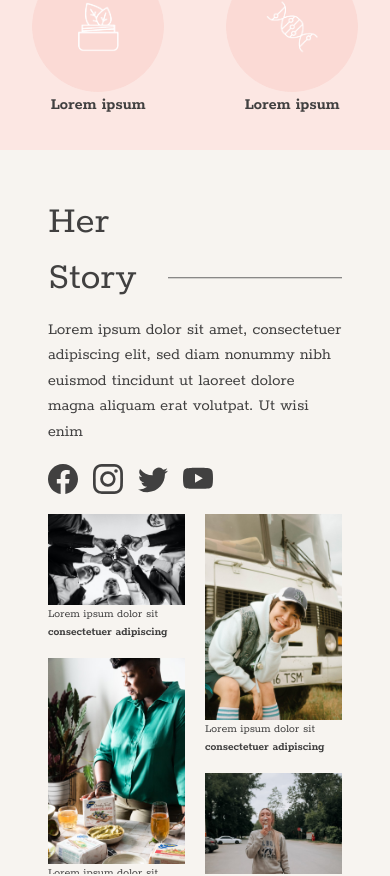
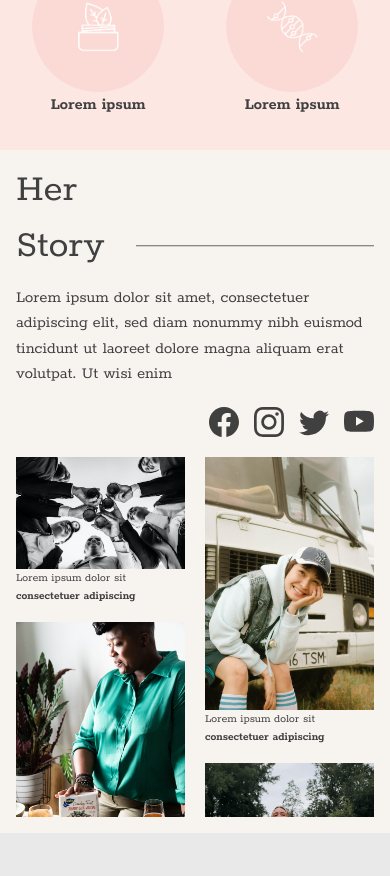
Before and after one commit to huiyan1996/roxyfe, a Nuxt app: page / in a window 390 px wide. Shown: the part 3100-3976 px from the top of the page. Built offline with nearby package versions, Linux system fonts and the light colour scheme; a web font is replaced by a local one.

Commit message:
testimonial update

```diff
--- a/components/Testimonial.vue
+++ b/components/Testimonial.vue
@@ -1,5 +1,5 @@
 <template>
-  <div class="container-fluid testimonialWrapper p-5">
+  <div class="container-fluid testimonialWrapper p-3 p-md-5">
         <b-row align-v="center">
             <b-col sm="12" lg="4" offset-lg="1">
                 <h1>Her</h1>
@@ -112,7 +112,8 @@ export default {
     .testimonialSocialMedia {
         display: flex;
         align-items: flex-start;
-        width: 200px;
+        justify-content: flex-start;
+        width: 100%;
         margin: 20px 0px;
 
         .testimonialSocialMediaTag {
@@ -125,6 +126,9 @@ export default {
             }
         }
 
+        @media only screen and (max-width: 768px) {
+            justify-content: flex-end;
+        }
     }
 
     .rightSection {
```
